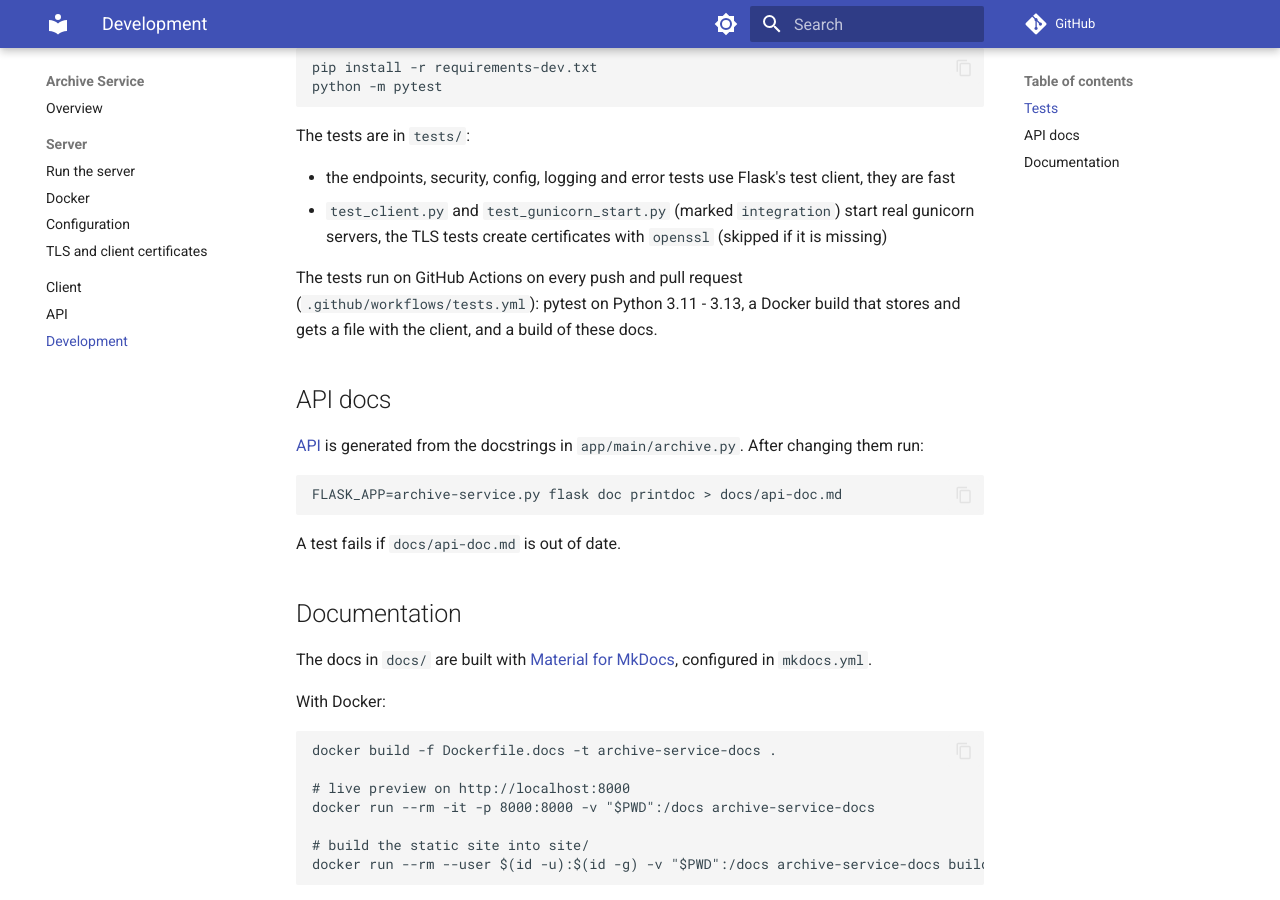
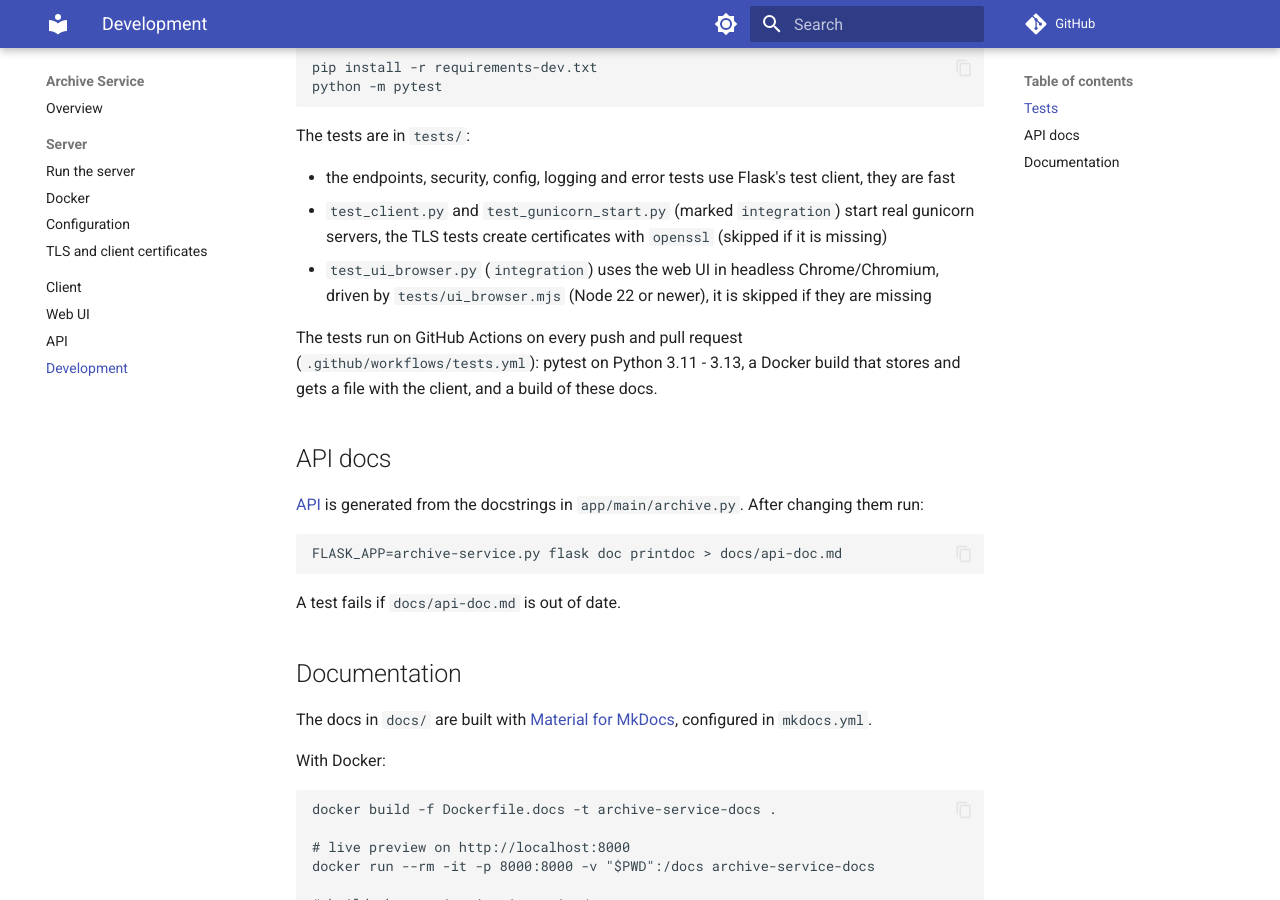
Before and after one commit to henrik-andreasson/archive-service, an MkDocs documentation site: the page built from docs/development.md, in a window 1280 px wide and 900 px high, scrolled down 344 px. Built offline with MkDocs 1.6.1 and Material for MkDocs 9.7.7, drawn with Linux system fonts in a browser that asks for light colours; comment, search, counter and statistics services are not loaded.

Commit message:
simple web ui

```diff
--- a/docs/development.md
+++ b/docs/development.md
@@ -24,6 +24,9 @@ The tests are in `tests/`:
 * `test_client.py` and `test_gunicorn_start.py` (marked `integration`) start
   real gunicorn servers, the TLS tests create certificates with `openssl`
   (skipped if it is missing)
+* `test_ui_browser.py` (`integration`) uses the web UI in headless
+  Chrome/Chromium, driven by `tests/ui_browser.mjs` (Node 22 or newer), it is
+  skipped if they are missing
 
 The tests run on GitHub Actions on every push and pull request
 (`.github/workflows/tests.yml`): pytest on Python 3.11 - 3.13, a Docker build
--- a/mkdocs.yml
+++ b/mkdocs.yml
@@ -30,6 +30,7 @@ nav:
       - Configuration: configuration.md
       - TLS and client certificates: tls.md
   - Client: client.md
+  - Web UI: web-ui.md
   - API: api-doc.md
   - Development: development.md
 
```
Also changed, not shown: README.md (+2 -0 lines), docs/index.md (+1 -0 lines), docs/tls.md (+1 -0 lines), update-plan.md (+15 -1 lines), 2 other files.
